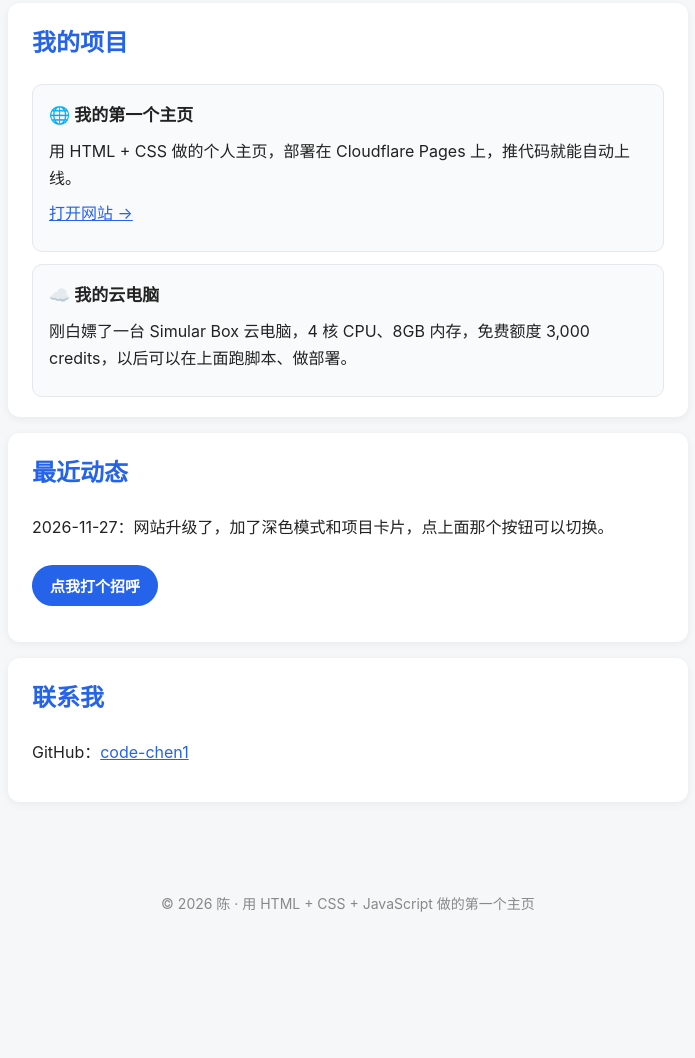
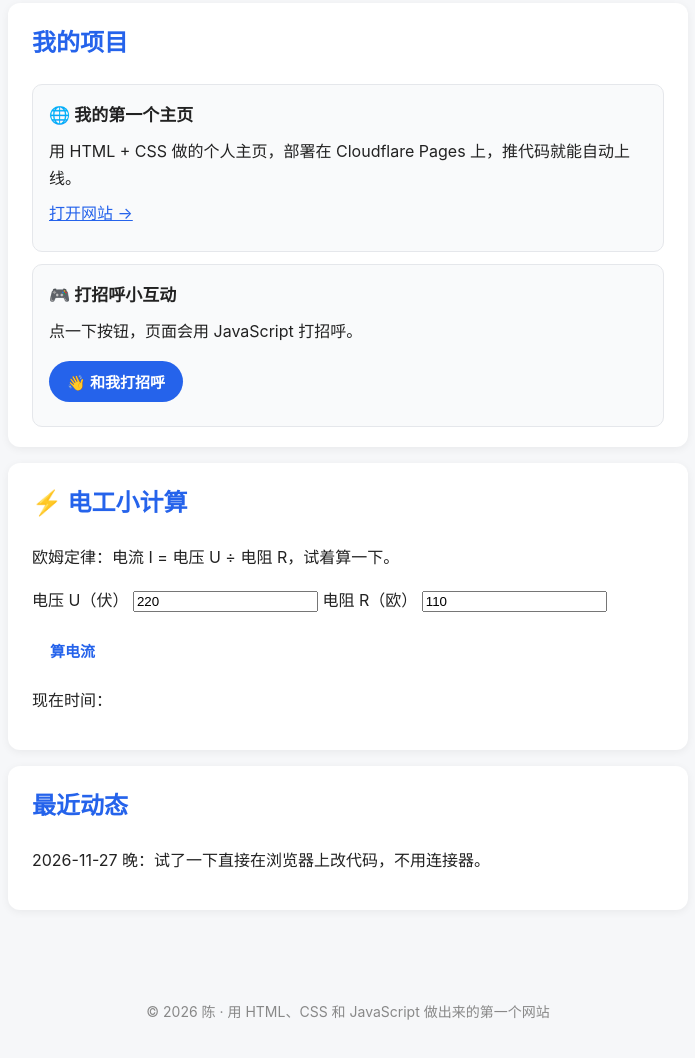
Before and after one commit to code-chen1/my-first-website, a plain HTML site: page index.html in a window 1280 px wide. Shown: the part 681-1739 px from the top of the page, without its empty margins (292-987 px from the left). Before the commit the page ends 1631 px from the top, so only its background shows below. Drawn offline with Linux system fonts and the light colour scheme.

Commit message:
升级：加电工欧姆定律小计算和实时时钟

```diff
--- a/index.html
+++ b/index.html
@@ -34,24 +34,29 @@
 <p><a href="https://my-first-website-2gz.pages.dev">打开网站 →</a></p>
 </div>
 <div class="card">
-<h3>☁️ 我的云电脑</h3>
-<p>刚白嫖了一台 Simular Box 云电脑，4 核 CPU、8GB 内存，免费额度 3,000 credits，以后可以在上面跑脚本、做部署。</p>
+<h3>🎮 打招呼小互动</h3>
+<p>点一下按钮，页面会用 JavaScript 打招呼。</p>
+<button id="helloBtn" type="button">👋 和我打招呼</button>
+<p id="helloMsg"></p>
 </div>
 </div>
 </section>
 <section>
-<h2>最近动态</h2>
-<p id="update">2026-11-27：网站升级了，加了深色模式和项目卡片，点上面那个按钮可以切换。</p>
-<button id="helloBtn" type="button">点我打个招呼</button>
-<p id="helloMsg"></p>
+<h2>⚡ 电工小计算</h2>
+<p>欧姆定律：电流 I = 电压 U ÷ 电阻 R，试着算一下。</p>
+<label>电压 U（伏） <input id="volt" type="number" value="220"></label>
+<label>电阻 R（欧） <input id="ohm" type="number" value="110"></label>
+<button id="calcBtn" type="button">算电流</button>
+<p id="calcResult"></p>
+<p>现在时间：<span id="clock"></span></p>
 </section>
 <section>
-<h2>联系我</h2>
-<p>GitHub：<a href="https://github.com/code-chen1">code-chen1</a></p>
+<h2>最近动态</h2>
+<p>2026-11-27 晚：试了一下直接在浏览器上改代码，不用连接器。</p>
 </section>
 </main>
 <footer>
-<p>© 2026 陈 · 用 HTML + CSS + JavaScript 做的第一个主页</p>
+<p>© 2026 陈 · 用 HTML、CSS 和 JavaScript 做出来的第一个网站</p>
 </footer>
 <script src="script.js"></script>
 </body>
```
